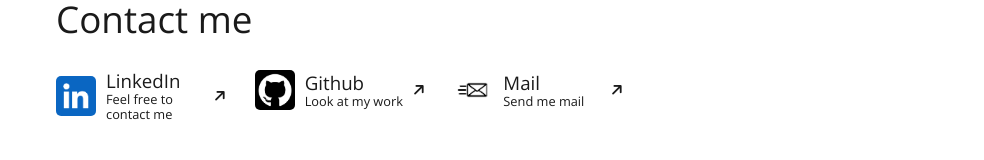
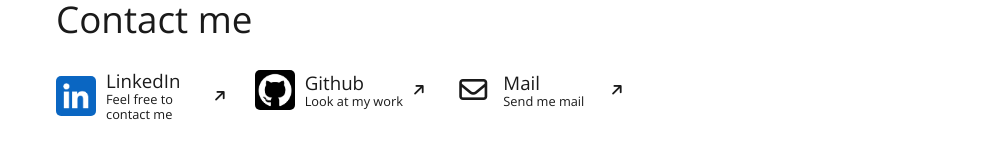
Before and after one commit to Gashmob/Website, a Vue app: page / in a window 1280 px wide. Shown: the part 1485-1645 px from the top of the page, without its empty margins (296-1280 px from the left). Built offline with nearby package versions, Linux system fonts and the light colour scheme.

Commit message:
fix: Email icon is ugly
Replaced by the fontawesome one, it is way better

```diff
--- a/package.json
+++ b/package.json
@@ -38,5 +38,5 @@
   "engines": {
     "node": ">=20.0.0"
   },
-  "packageManager": "pnpm@10.28.1"
+  "packageManager": "pnpm@10.28.0"
 }
--- a/src/App.vue
+++ b/src/App.vue
@@ -63,6 +63,7 @@
             title="LinkedIn"
             description="Want to see more?"
             icon="linkedin_logo.png"
+            icon_type="image"
             link="https://www.linkedin.com/in/kevin-traini/"
           />
         </GlassContainer>
@@ -123,18 +124,21 @@
         description="Feel free to contact me"
         link="https://www.linkedin.com/in/kevin-traini/"
         icon="linkedin_logo.png"
+        icon_type="image"
       />
       <LinkItem
         title="Github"
         description="Look at my work"
         link="https://github.com/Gashmob"
         icon="github_logo.png"
+        icon_type="image"
       />
       <LinkItem
         title="Mail"
         description="Send me mail"
         link=""
-        icon="mail.png"
+        icon="fa-regular fa-envelope"
+        icon_type="fontawesome"
         v-on:click="handleMailClick"
       />
     </div>
--- a/src/components/container/LinkItem.vue
+++ b/src/components/container/LinkItem.vue
@@ -23,7 +23,9 @@
   -->
 <template>
   <a class="item" v-bind:href="link" target="_blank" v-on:click="handleClick">
-    <img class="item-icon" v-bind:src="icon" v-bind:alt="title" />
+    <div v-if="icon_type === 'fontawesome'" class="item-icon"><i v-bind:class="icon"></i></div>
+    <div v-if="icon_type === 'emoji'" class="item-icon">{{ icon }}</div>
+    <img v-if="icon_type === 'image'" class="item-icon" v-bind:src="icon" v-bind:alt="title" />
     <div class="item-content">
       <h3>{{ title }}</h3>
       <p>{{ description }}</p>
@@ -37,6 +39,7 @@ defineProps<{
   title: string;
   description: string;
   icon: string;
+  icon_type: 'fontawesome' | 'image' | 'emoji';
   link: string;
 }>();
 
@@ -61,6 +64,13 @@ function handleClick(event: MouseEvent): void {
     height: 40px;
     margin-right: 10px;
     border-radius: var(--border-radius);
+  }
+
+  > div.item-icon {
+    display: flex;
+    justify-content: center;
+    align-items: center;
+    font-size: 1.75em;
   }
 
   .item-content > * {
```
